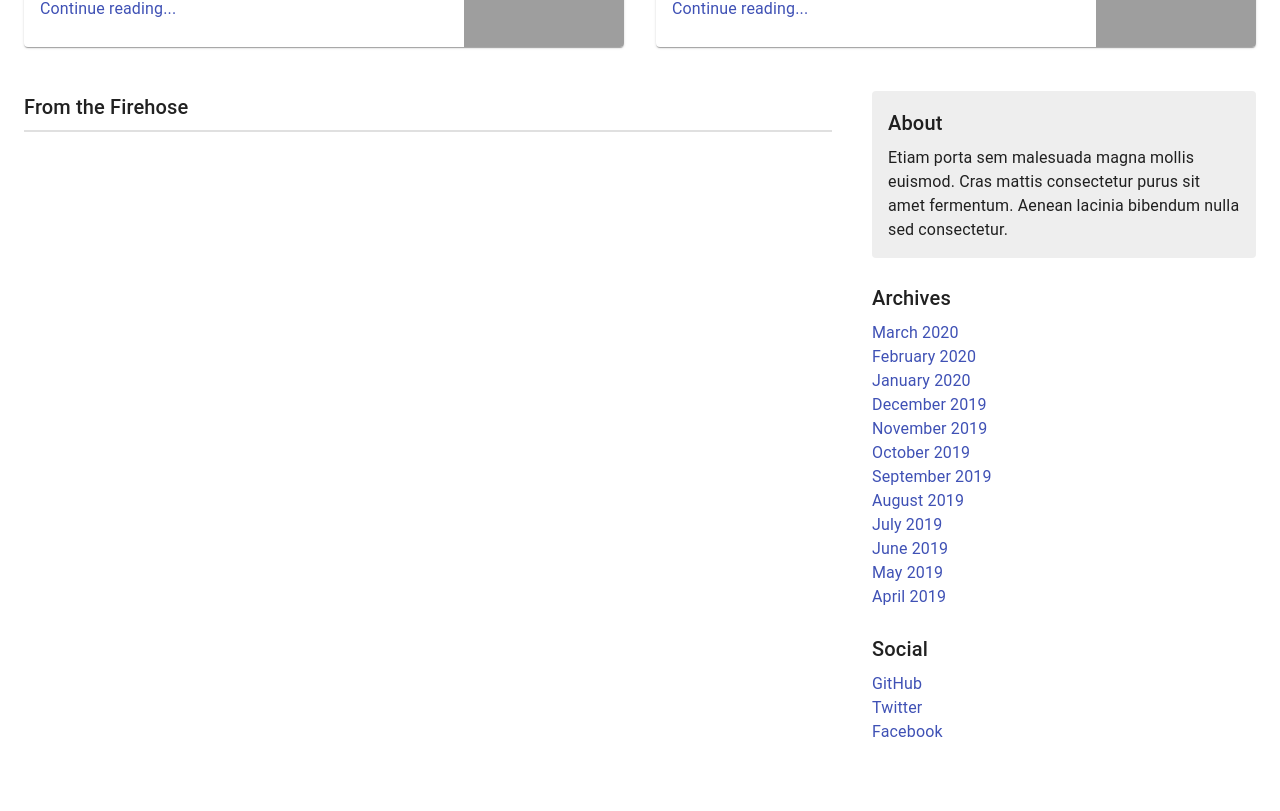
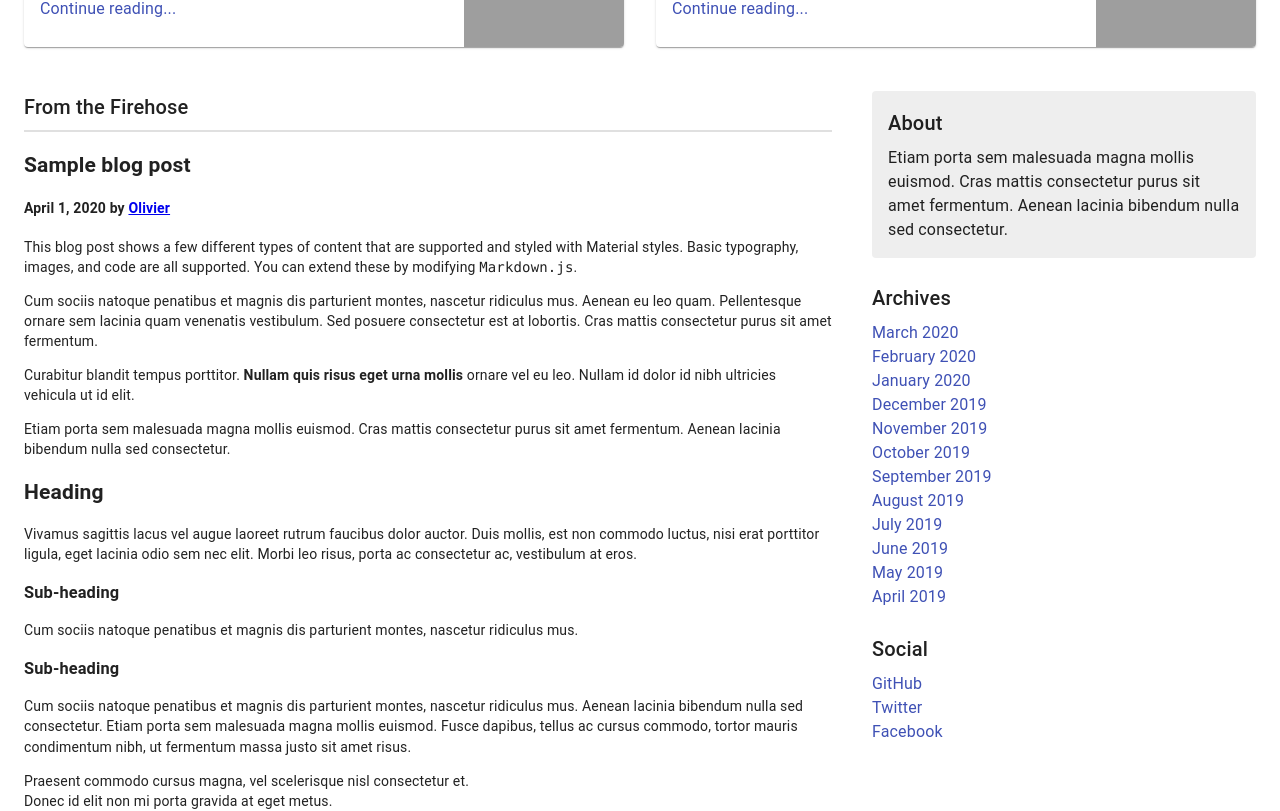
Before and after one commit to walterlee7/react-material-ui-project, a React (Create React App) app: page / in a window 1280 px wide. Shown: the part 4094-4905 px from the top of the page. Built offline with nearby package versions, Linux system fonts and the light colour scheme; grey boxes are pictures that could not be loaded.

Commit message:
finally fixed array with async/await

```diff
--- a/src/components/subComponents/Markdown.js
+++ b/src/components/subComponents/Markdown.js
@@ -1,5 +1,5 @@
 import React, { Component } from 'react';
-//import ReactMarkdown from 'react-markdown';
+import ReactMarkdown from 'react-markdown';
 import post1 from './blog-post.1.md';
 import post2 from './blog-post.2.md';
 import post3 from './blog-post.3.md';
@@ -13,16 +13,16 @@ class Markdown extends Component {
         }
     }
 
-    componentWillMount() {
+    async componentWillMount() {
         const posts = [post1, post2, post3];
         console.log(posts.length);
 
-        let postArray = ['hello', 'world'];
+        let postArray = [];
 
 
         for (let i = 0; i < posts.length; i++) {
 
-            fetch(posts[i]).then(
+            await fetch(posts[i]).then(
                 (response) =>
                     // console.dir(response),
                     response.text()
@@ -68,7 +68,7 @@ class Markdown extends Component {
             <div className="content">
                 {/* <ReactMarkdown source={this.state.marked} /> */}
 
-                {this.state.marked.map((post) => console.log(post))}
+                {this.state.marked.map((post, index) => <ReactMarkdown source={post} key={index} />)}
             </div>
         )
     }
```
